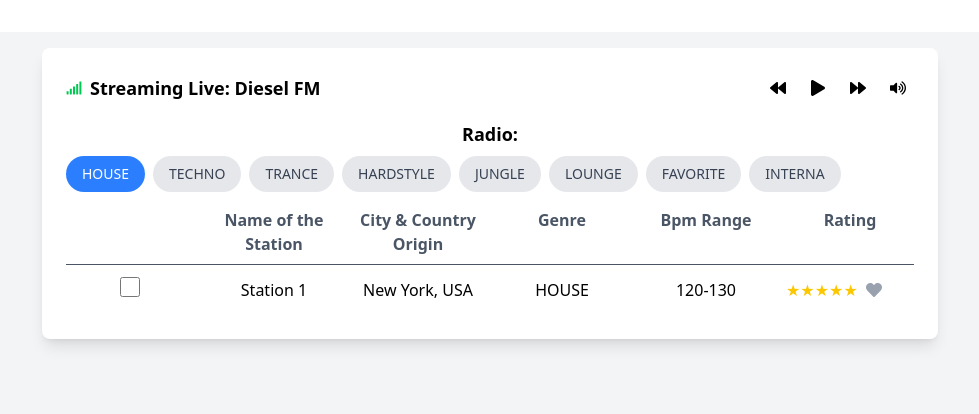
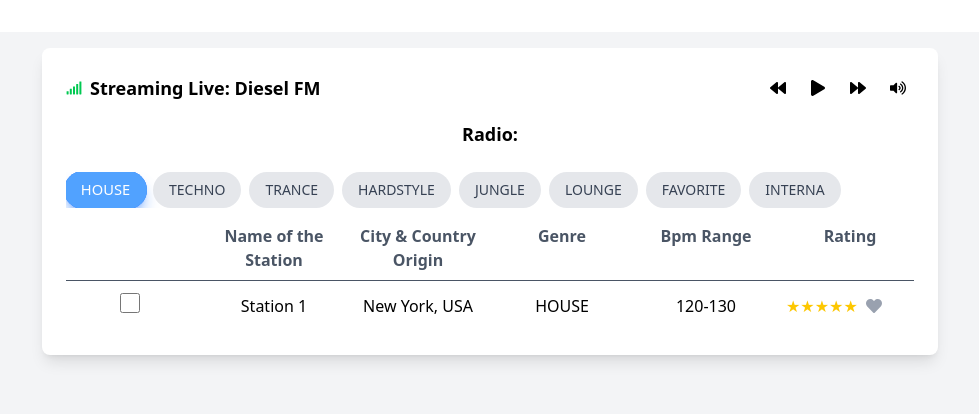
Before and after one commit to seyuan111/edm-music, a React (Vite) app: page / in a window 1280 px wide. Shown: the top 414 px of the page, without its empty margins (150-1129 px from the left). Built offline with nearby package versions, Linux system fonts and the light colour scheme.

Commit message:
animation added on tabs, flashes when clicking on button

```diff
--- a/src/components/Tabs.jsx
+++ b/src/components/Tabs.jsx
@@ -1,19 +1,36 @@
 function Tabs({ genres, selectedGenre, setSelectedGenre }) {
   return (
     <div className="mb-4">
-        <h2 className="text-lg font-semibold mb-2">Radio:</h2>
+      <style>{`
+        @keyframes ripple {
+          0% { transform: scale(1); opacity: 0.5; }
+          100% { transform: scale(1.5); opacity: 0; }
+        }
+        .ripple-effect {
+          animation: ripple 0.6s ease-out;
+        }
+      `}</style>
+      <h2 className="text-lg font-semibold mb-6">Radio:</h2>
       <div className="flex space-x-2 overflow-x-auto">
         {genres.map((genre) => (
           <button
             key={genre}
             onClick={() => setSelectedGenre(genre)}
-              className={`px-4 py-2 rounded-full text-sm font-medium ${
+            className={`relative px-4 py-2 rounded-full text-sm font-medium transition-all duration-300 ease-in-out
+              ${
                 selectedGenre === genre
-                  ? "bg-blue-500 text-white"
-                  : "bg-gray-200 text-gray-700 hover:bg-gray-300"
-              }`}
+                  ? "bg-blue-500 text-white scale-105 shadow-lg shadow-blue-500/50"
+                  : "bg-gray-200 text-gray-700 hover:bg-gray-300 hover:scale-102"
+              }
+              active:scale-95 active:shadow-inner`}
           >
-              {genre}
+            <span className="relative z-10">{genre}</span>
+            {selectedGenre === genre && (
+              <>
+                <span className="absolute inset-0 rounded-full bg-blue-600 animate-pulse opacity-25" />
+                <span className="absolute inset-0 rounded-full bg-blue-400 ripple-effect" />
+              </>
+            )}
           </button>
         ))}
       </div>
```
Lines whose indentation alone changed are shown as unchanged.
